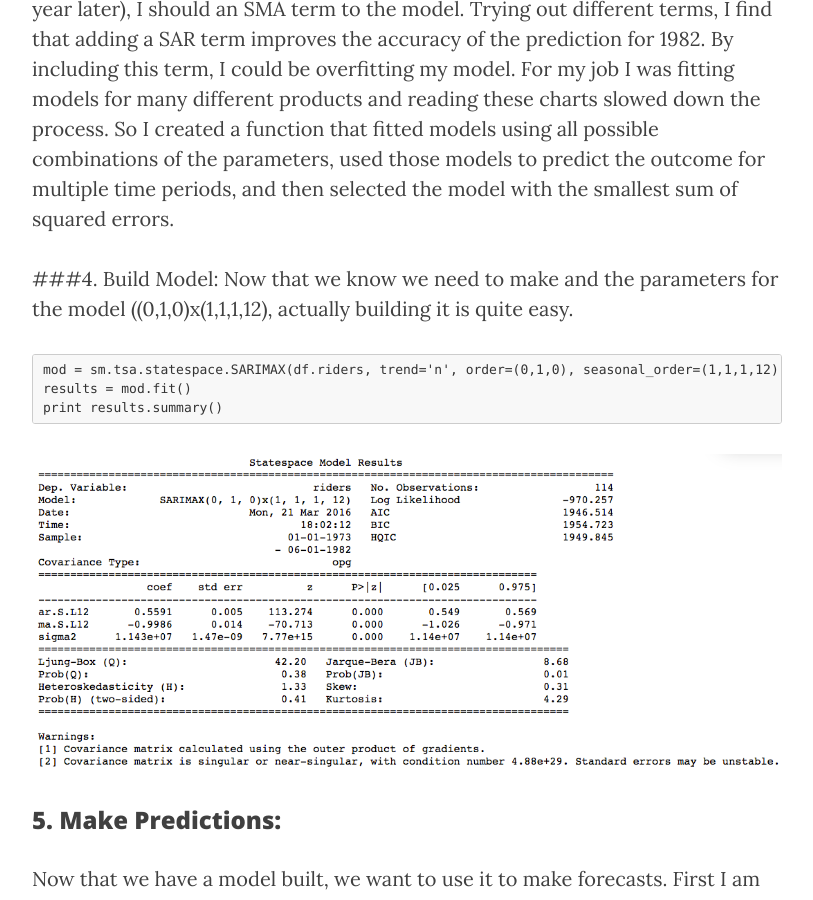
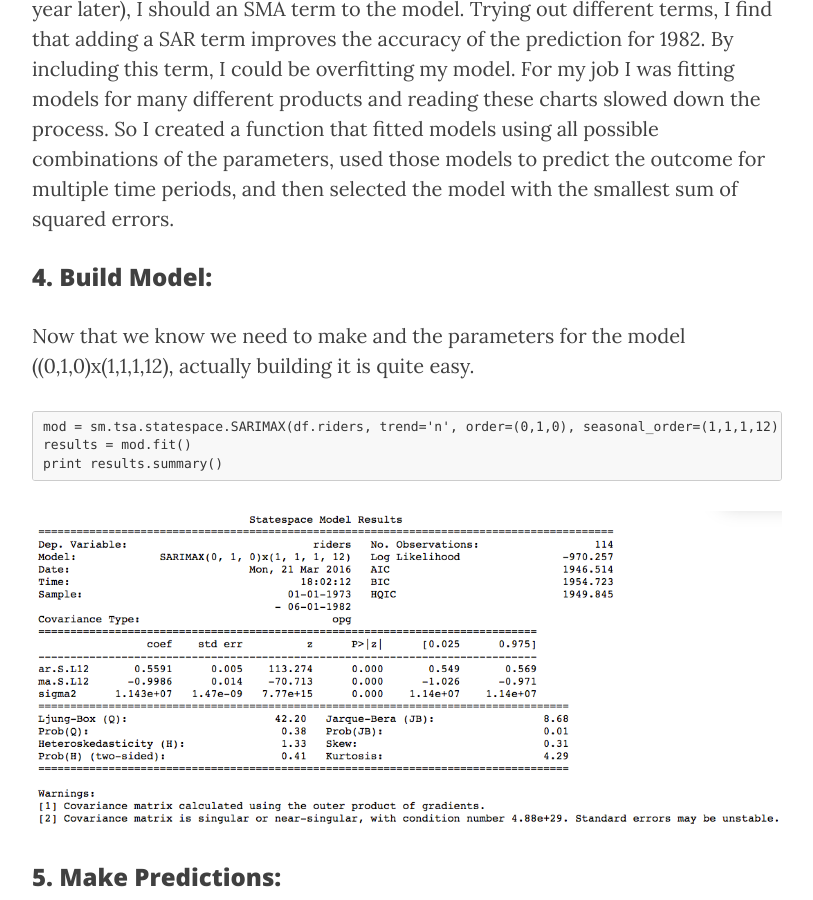
Before and after one commit to jingjingforest/jingjingforest.github.io, a Jekyll site: the page built from _posts/2016-03-22-time-series-seasonal-ARIMA-model-in-python.markdown, in a window 1280 px wide and 900 px high, scrolled down 10527 px. Shown: the whole window, without its empty margins (233-1046 px from the left). Built offline with Jekyll 4.4.1, drawn with Linux system fonts in a browser that asks for light colours; nearby versions of some CDN libraries.

```diff
--- a/_posts/2016-03-22-time-series-seasonal-ARIMA-model-in-python.markdown
+++ b/_posts/2016-03-22-time-series-seasonal-ARIMA-model-in-python.markdown
@@ -55,13 +55,13 @@ The residual values essentially take out the trend and seasonality of the data,
 What does it mean for data to be stationary?
 
 1. The mean of the series should not be a function of time. The red graph below is not stationary because the mean increases over time.
-![alt text](http://www.seanabu.com/img/mean_nonstationary.png)
+![alt text](http://www.seanabu.com/img/Mean_nonstationary.png)
 
 2. The variance of the series should not be a function of time. This property is known as homoscedasticity. Notice in the red graph the varying spread of data over time.
- ![alt text](http://www.seanabu.com/img/var_nonstationary.png)
+![alt text](http://www.seanabu.com/img/Var_nonstationary.png)
 
 3. Finally, the covariance of the i th term and the (i + m) th term should not be a function of time. In the following graph, you will notice the spread becomes closer as the time increases. Hence, the covariance is not constant with time for the ‘red series’.
-![alt text](http://www.seanabu.com/img/cov_nonstationary.png)
+![alt text](http://www.seanabu.com/img/Cov_nonstationary.png)
 
 
 Why is this important? When running a linear regression the assumption is that all of the observations are all independent of each other. In a time series, however, we know that observations are time dependent. It turns out that a lot of nice results that hold for independent random variables (law of large numbers and central limit theorem to name a couple) hold for stationary random variables. So by making the data stationary, we can actually apply regression techniques to this time dependent variable.
@@ -141,7 +141,7 @@ Below are the ACF and PACF charts for the seasonal first difference values (henc
 
 Because the autocorrelation of the differenced series is negative at lag 12 (one year later), I should an SMA term to the model. Trying out different terms, I find that adding a SAR term improves the accuracy of the prediction for 1982. By including this term, I could be overfitting my model. For my job I was fitting models for many different products and reading these charts slowed down the process. So I created a function that fitted models using all possible combinations of the parameters, used those models to predict the outcome for multiple time periods, and then selected the model with the smallest sum of squared errors.
 
-###4. Build Model:
+### 4. Build Model:
 Now that we know we need to make and the parameters for the model ((0,1,0)x(1,1,1,12), actually building it is quite easy.
 
     mod = sm.tsa.statespace.SARIMAX(df.riders, trend='n', order=(0,1,0), seasonal_order=(1,1,1,12))
@@ -186,4 +186,5 @@ Now I will have use the predict function to create forecast values for these new
 ![alt text](http://www.seanabu.com/img/ts_predict_future.png)
 
 ## End Notes:
+
 Again this is just a quick run through of this process in Python. If you are unsure of any of the math behind this, I would refer you back to the first link I provided. Also, this model in statsmodel does allow for you to add in exogenous variables to the regression, which I will explore more in a future post.
```
